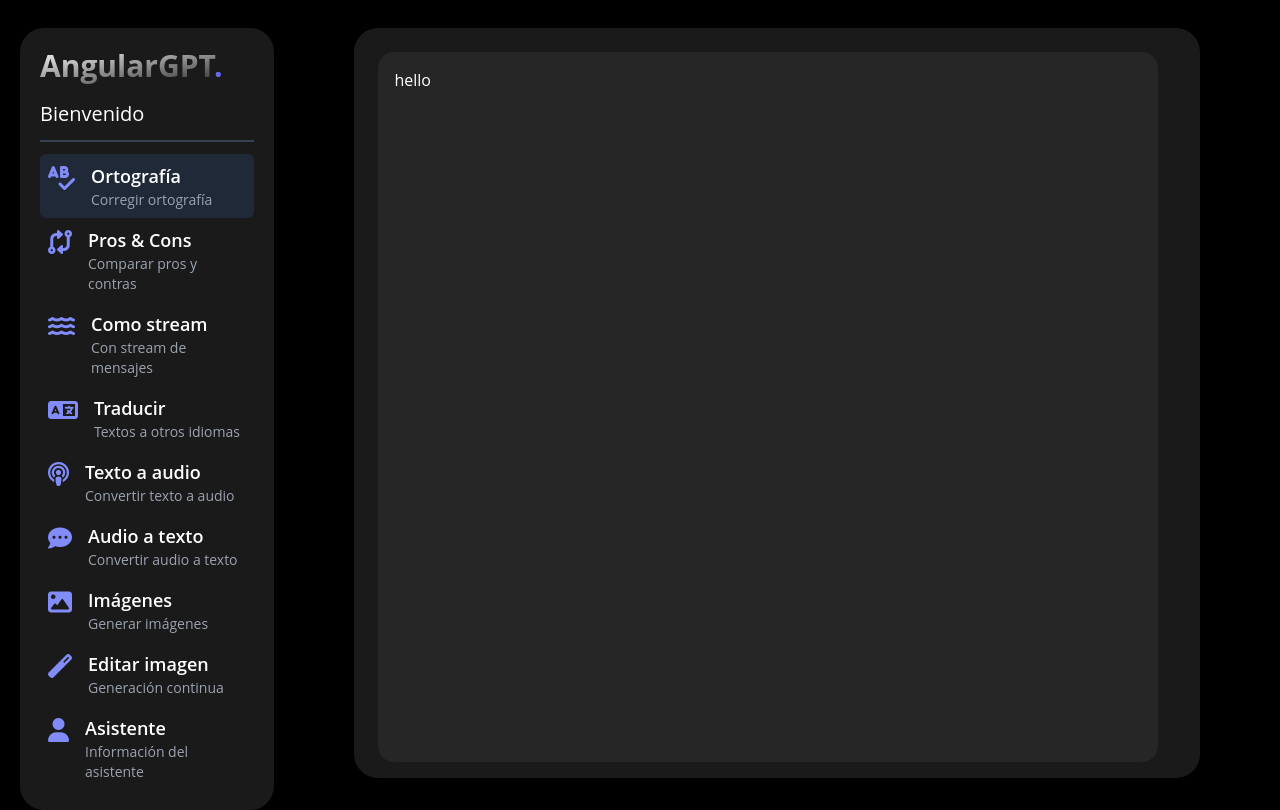
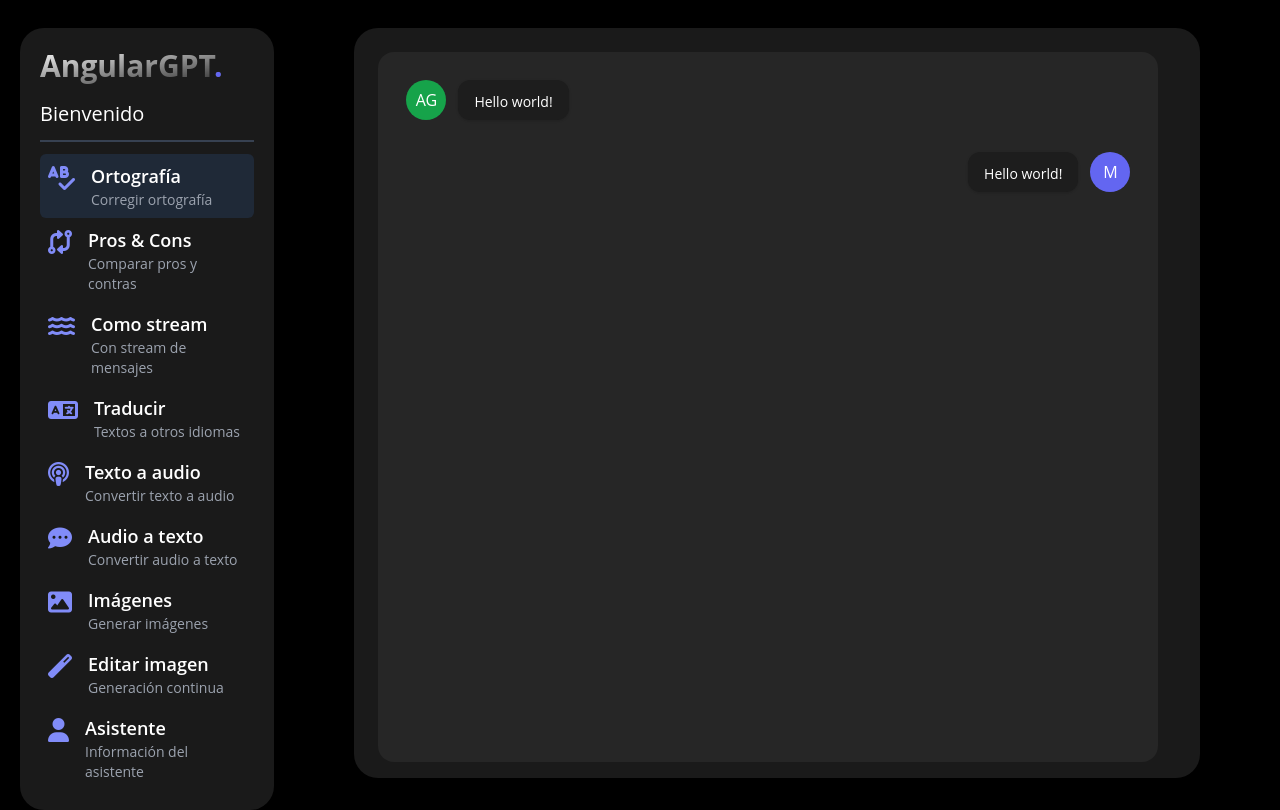
Before and after one commit to MiguelMateoTavarez/angular-gpt, an Angular app: page /orthography in a window 1280 px wide. Built offline with nearby package versions, Linux system fonts and the light colour scheme.

Commit message:
feat: chat bubbles

```diff
--- /dev/null
+++ b/src/app/presentation/components/chat-bubbles/chatMessage/chatMessage.component.html
@@ -0,0 +1,10 @@
+<div class="col-start-1 col-end-9 p-3 rounded-lg">
+  <div class="flex flex-row items-start">
+    <div class="flex items-center justify-center h-10 w-10 rounded-full bg-green-600 flex-shrink-0">
+      AG
+    </div>
+    <div class="relative ml-3 text-sm bg-black bg-opacity-25 pt-3 pb-2 px-4 shadow rounded-xl">
+      {{ text() }}
+    </div>
+  </div>
+</div>
--- /dev/null
+++ b/src/app/presentation/components/chat-bubbles/chatMessage/chatMessage.component.ts
@@ -0,0 +1,12 @@
+import { ChangeDetectionStrategy, Component, input } from '@angular/core';
+
+@Component({
+  selector: 'app-chat-message',
+  standalone: true,
+  imports: [],
+  templateUrl: './chatMessage.component.html',
+  changeDetection: ChangeDetectionStrategy.OnPush,
+})
+export class ChatMessageComponent {
+  text = input.required<string>();
+}
--- /dev/null
+++ b/src/app/presentation/components/chat-bubbles/myMessage/myMessage.component.html
@@ -0,0 +1,10 @@
+<div class="col-start-1 col-end-9 p-3 rounded-lg">
+  <div class="flex flex-row-reverse items-center justify-start">
+    <div class="flex items-center justify-center h-10 w-10 rounded-full bg-indigo-500 flex-shrink-0">
+      M
+    </div>
+    <div class="relative mr-3 text-sm bg-black bg-opacity-25 pt-3 pb-2 px-4 shadow rounded-xl">
+      {{ text() }}
+    </div>
+  </div>
+</div>
--- /dev/null
+++ b/src/app/presentation/components/chat-bubbles/myMessage/myMessage.component.ts
@@ -0,0 +1,12 @@
+import { ChangeDetectionStrategy, Component, input } from '@angular/core';
+
+@Component({
+  selector: 'app-my-message',
+  standalone: true,
+  imports: [],
+  templateUrl: './myMessage.component.html',
+  changeDetection: ChangeDetectionStrategy.OnPush,
+})
+export class MyMessageComponent {
+  text = input.required<string>();
+}
--- a/src/app/presentation/pages/orthographyPage/orthographyPage.component.html
+++ b/src/app/presentation/pages/orthographyPage/orthographyPage.component.html
@@ -2,7 +2,12 @@
   <div class="chat-messages">
     <div class="grid gap-y-2">
       <!-- Chat Message -->
-       <span>hello</span>
+       <app-chat-message
+         text="Hello world!"
+       />
+       <app-my-message
+         text="Hello world!"
+       />
     </div>
   </div>
   <!-- MessageBox -->
--- a/src/app/presentation/pages/orthographyPage/orthographyPage.component.ts
+++ b/src/app/presentation/pages/orthographyPage/orthographyPage.component.ts
@@ -1,12 +1,16 @@
 import { CommonModule } from '@angular/common';
 import { ChangeDetectionStrategy, Component } from '@angular/core';
+import { ChatMessageComponent } from "../../components/chat-bubbles/chatMessage/chatMessage.component";
+import { MyMessageComponent } from "../../components/chat-bubbles/myMessage/myMessage.component";
 
 @Component({
   selector: 'app-orthography-page',
   standalone: true,
   imports: [
     CommonModule,
-  ],
+    ChatMessageComponent,
+    MyMessageComponent
+],
   templateUrl: './orthographyPage.component.html',
   changeDetection: ChangeDetectionStrategy.OnPush,
 })
```
